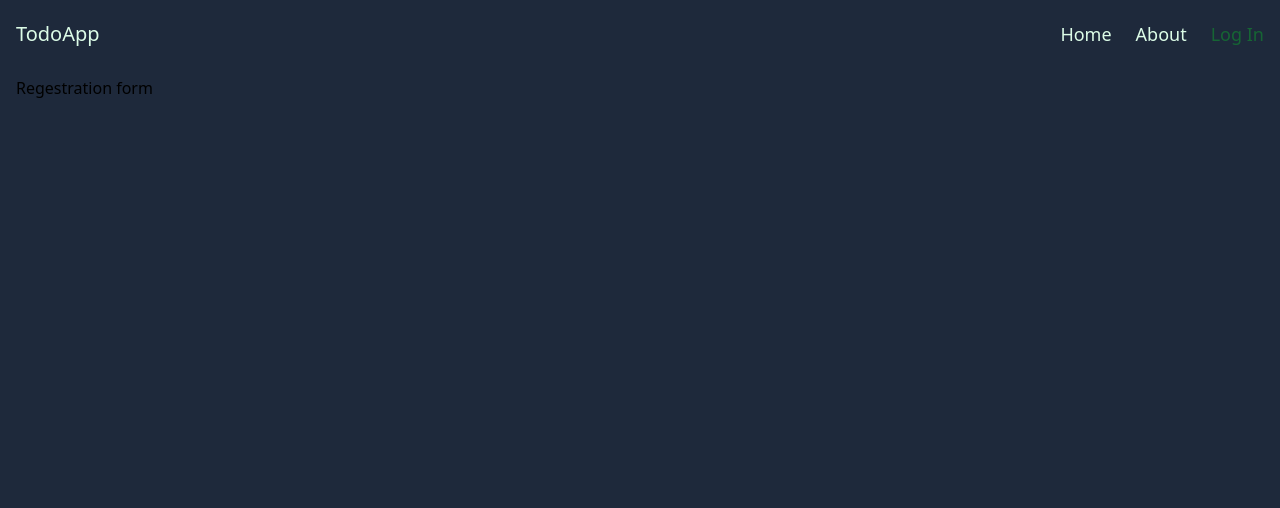
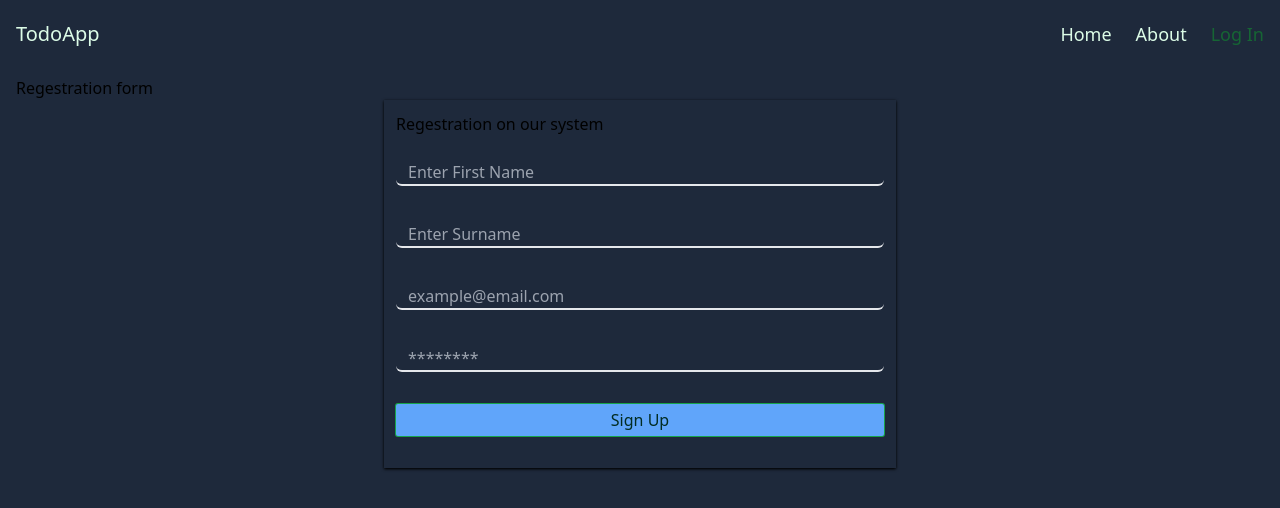
Before and after one commit to shorif251/todoapp01, a Next.js app: page /regestration in a window 1280 px wide. Shown: the top 508 px of the page. Built offline with nearby package versions, Linux system fonts and the light colour scheme.

Commit message:
update-01

```diff
--- a/src/app/components/UserRegestration.jsx
+++ b/src/app/components/UserRegestration.jsx
@@ -1,6 +1,6 @@
 "use client" ;
 
-import { useState } from "react";
+import { useEffect, useState } from "react";
 import Input from "./Input";
 export default function UserRegestration({formTitle, url}) {
   const [data, setData] = useState({
@@ -9,6 +9,7 @@ export default function UserRegestration({formTitle, url}) {
     email: "",
     password: "",
   })
+  const [isLoading, setIsLoading] = useState(false);
   const [dataResponse, setDataResponse] = useState(null);
 
   const {frname, lsname, email, password} = data;
@@ -19,7 +20,8 @@ export default function UserRegestration({formTitle, url}) {
 
   const formSubmit = async(e) =>{
     e.preventDefault();
-
+    setIsLoading(true);
+    try{
         const res = await fetch(url,{
             method: "POST",
             body: JSON.stringify({
@@ -30,8 +32,8 @@ export default function UserRegestration({formTitle, url}) {
             }),
         })
         const resData = await res.json();
-    setDataResponse(resData);
-
+        setDataResponse(resData.success);
+        if(resData.success){
             setData({
                 frname: "",
                 lsname: "",
@@ -39,7 +41,23 @@ export default function UserRegestration({formTitle, url}) {
                 password: "",
 
             })
+            setIsLoading(false);
         }
+    }catch(err){
+        console.log(err)
+        setIsLoading(false);
+
+    }
+
+  }
+  useEffect(()=>{
+    console.log(dataResponse)
+      console.log(isLoading);
+
+  },[isLoading,dataResponse])
+
+
+
 
     return (
         <form className="formShowingStyle" action="" onSubmit={formSubmit}>
@@ -61,7 +79,7 @@ export default function UserRegestration({formTitle, url}) {
             </div>
 
             <div className="my-5 flex justify-center">
-                <input className="btnTailwindClasses" style={{width:"100%"}}  type="submit" value="Sign Up"  />
+                <input className="btnTailwindClasses" style={{width:"100%"}}  type="submit" value={isLoading? "Loading..." : "Sign Up"} disabled={isLoading? true : false} />
             </div>
         </form>
     )
--- a/src/app/regestration/page.js
+++ b/src/app/regestration/page.js
@@ -1,10 +1,12 @@
 "use client" ;
+
+import UserRegestration from "../components/UserRegestration";
 
 export default function page() {
   return (
     <div>
       <h1>Regestration form</h1>
-        {/* <UserRegestration formTitle="Regestration on our system" url="http://localhost:3000/api/usersApi"/>  */}
+        <UserRegestration formTitle="Regestration on our system" url="http://localhost:3000/api/usersApi"/>
     </div>
   )
 }
```
Lines whose indentation alone changed are shown as unchanged.
